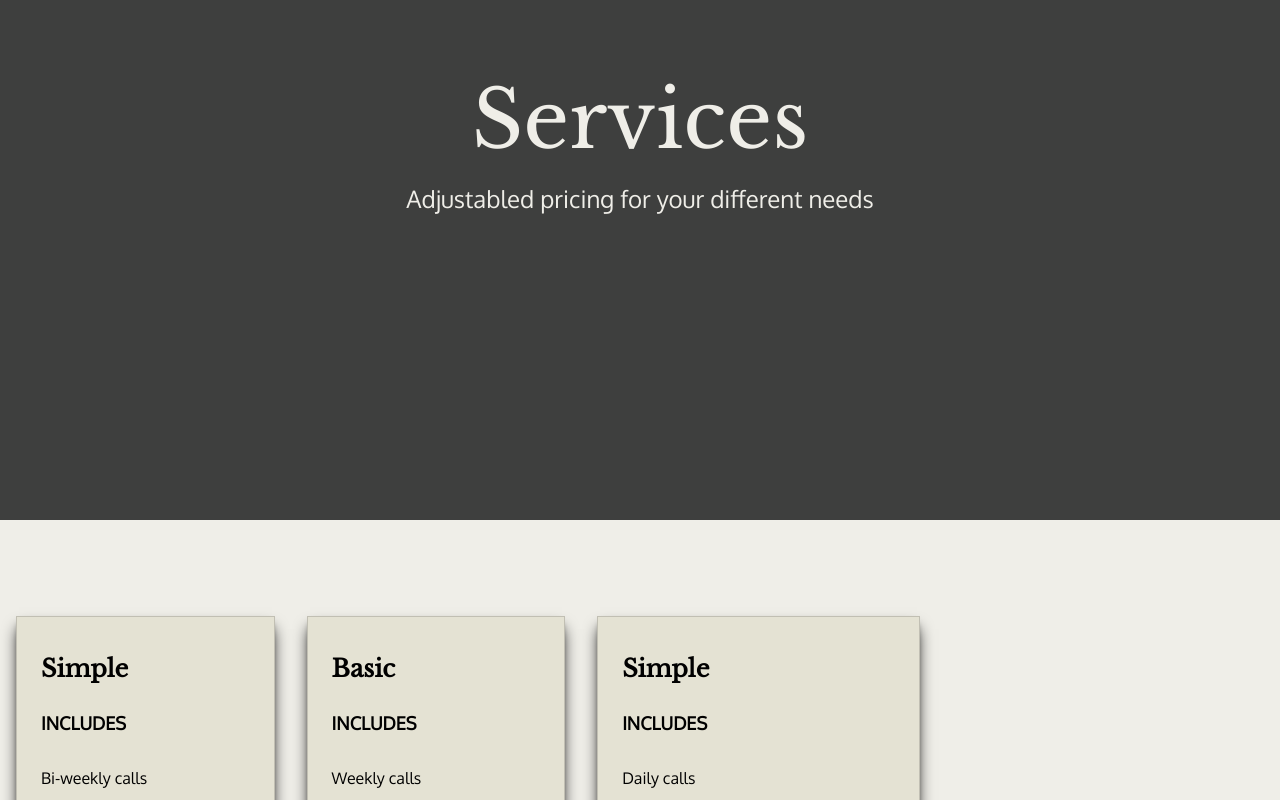
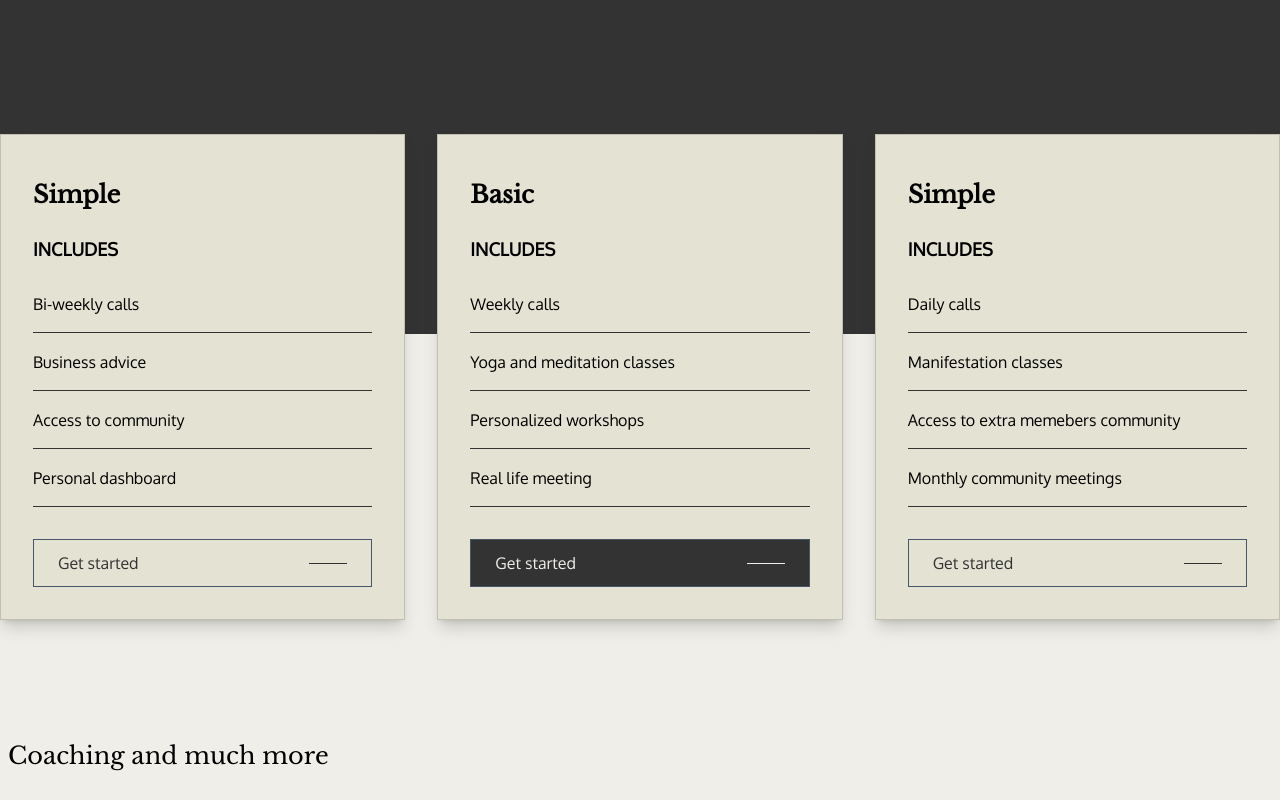
Before and after one commit to joelkarh/guthealth-website-2, a Next.js app: page /services in a window 1280 px wide. Shown: the part 360-1160 px from the top of the page. Built offline with nearby package versions, Linux system fonts and the light colour scheme.

Commit message:
services done :rocket:

```diff
--- a/components/pillers.tsx
+++ b/components/pillers.tsx
@@ -7,7 +7,6 @@ const Pillers = (props: { title: string; text: string; qoute: string; author: st
     <>
         <div className="hidden lg:block __Todo-border-animation __Todo-border">
                 <Image src={src} alt='' priority width={516} height={516}  style={{
-        width:  'auto',
         height: 'auto'
       }}/>
         </div>
--- a/components/pricingCard.tsx
+++ b/components/pricingCard.tsx
@@ -25,7 +25,7 @@ function PricingCard({
 
     return (
             <article
-            className="bg-[#E4E2D3] p-6 m-4 lg:max-w-[429px] max-h-[577px] lg:max-h-[616px] flex justify-center flex-col border border-solid border-[#3333] shadow-lg shadow-black">
+                className="bg-[#E4E2D3] w-full max-w-[343px] sm:max-w-[429px] p-6 sm:p-8 flex justify-center flex-col border border-solid border-[#3333] shadow-lg shadow-[#3333]  ">
                 <h3 className="font-['Baskerville'] font-semibold text-2xl py-3">{Title}</h3>
                 <h4 className="font-['oxygen'] font-bold text-lg py-3 uppercase">includes</h4>
                 <ul className="services__list">
--- a/pages/services.tsx
+++ b/pages/services.tsx
@@ -39,13 +39,17 @@ export default function Services() {
     const {title, subtitle, categories} = data
     return (
         <Layout_2>
-            <section className="services">
-                <article
-                    className="lg:grid h-screen services__hero lg:place-content-center bg-[#3E3F3E] text-center pt-14 ">
-                    <h1 className='text-[2.5rem] lg:text-[5rem] text-[#EFEEE8]'>{title}</h1>
-                    <h2 className='pt-4 text-lg lg:text-2xl text-[#EFEEE8]'>{subtitle}</h2>
+            <section className="relative services">
+                <article className="services__hero bg-[#333] flex justify-center ">
+                    <div
+                        className=' text-center pt-[132px] pb-[342px]'>
+                        <h1 className='text-[2.5rem] sm:text-[5rem] text-[#EFEEE8]'>{title}</h1>
+                        <h2 className='pt-4 text-lg sm:text-2xl  mx-auto text-[#EFEEE8]'>{subtitle}</h2>
+                    </div>
+
                 </article>
-                <section className='max-w-[1351px] min-h-[577px] lg:min-h-[661px] flex items-center flex-col lg:flex-row'>
+                <section className='container mx-auto m-[-200px] '>
+                    <section className='flex flex-col items-center gap-6 sm:gap-8 lg:flex-row'>
                         {categories.length > 0 && categories.map(({
                             title,
                             calls,
@@ -68,6 +72,13 @@ export default function Services() {
 }
                     </section>
                 </section>
+
+            </section>
+            <section className='pt-[20rem]'>
+                <article className='container px-2 mx-auto text-2xl '>
+                    <h3 className="font-['Baskerville']">Coaching and much more</h3>
+                </article>
+            </section>
         </Layout_2>
     )
 }
--- a/styles/globals.scss
+++ b/styles/globals.scss
@@ -34,7 +34,7 @@ html{
   scroll-behavior: smooth;
 }
 .bg__color-black{
-  background-color:#3E3F3E;
+  background-color:#333;
   a{
     color:$primary-bg;
   }
@@ -52,6 +52,7 @@ html{
 .color_p{
   border-color: $primary-font-color;
 }
+
 .color_s{
   color: $primary-bg;
 }
--- a/styles/services.scss
+++ b/styles/services.scss
@@ -29,6 +29,9 @@ $oxygen: "oxygen", sans-serif;
 .bg__arrow-black {
     background-color: $primary-font-color;
 }
+.bg__black{
+    background-color: #333;
+}
 // list
 .services__list{
      margin-bottom: 1rem;
```
Lines whose indentation alone changed are shown as unchanged.
